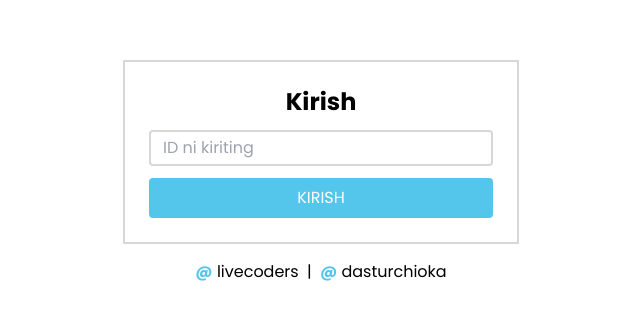
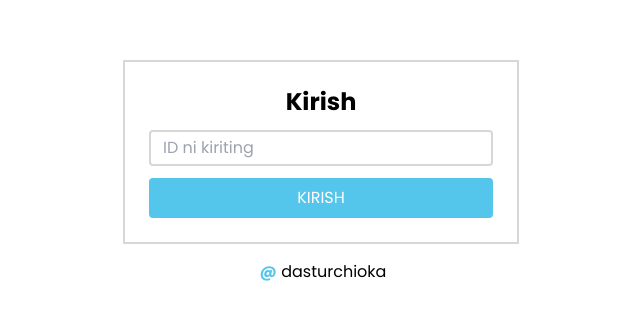
Before and after one commit to sardoraminov/quiz-app-client, a Vue app: page /login in a window 1280 px wide. Shown: the part 228-548 px from the top of the page, without its empty margins (319-959 px from the left). Built offline with nearby package versions, Linux system fonts and the light colour scheme.

Commit message:
some changes

```diff
--- a/src/plugins/api.js
+++ b/src/plugins/api.js
@@ -1,5 +1,5 @@
 import axios from "axios";
 
 export const api = axios.create({
-  baseURL: 'http://localhost:7000'
+  baseURL: 'http://localhost:5000'
 });
--- a/src/views/LoginView.vue
+++ b/src/views/LoginView.vue
@@ -24,10 +24,7 @@
       </button>
     </div>
     <div class="authors mt-4">
-      <a href="https://instagram.com" class="mr-1"
-        ><span class="text-blue font-bold">@</span> livecoders</a
-      >
-      |
+
       <a href="https://dasturchioka.uz" target="_blank" class="ml-1"
         ><span class="text-blue font-bold">@</span> dasturchioka</a
       >
```
Also changed, not shown: 2 other files (tests, documents, lock files or other folders).
